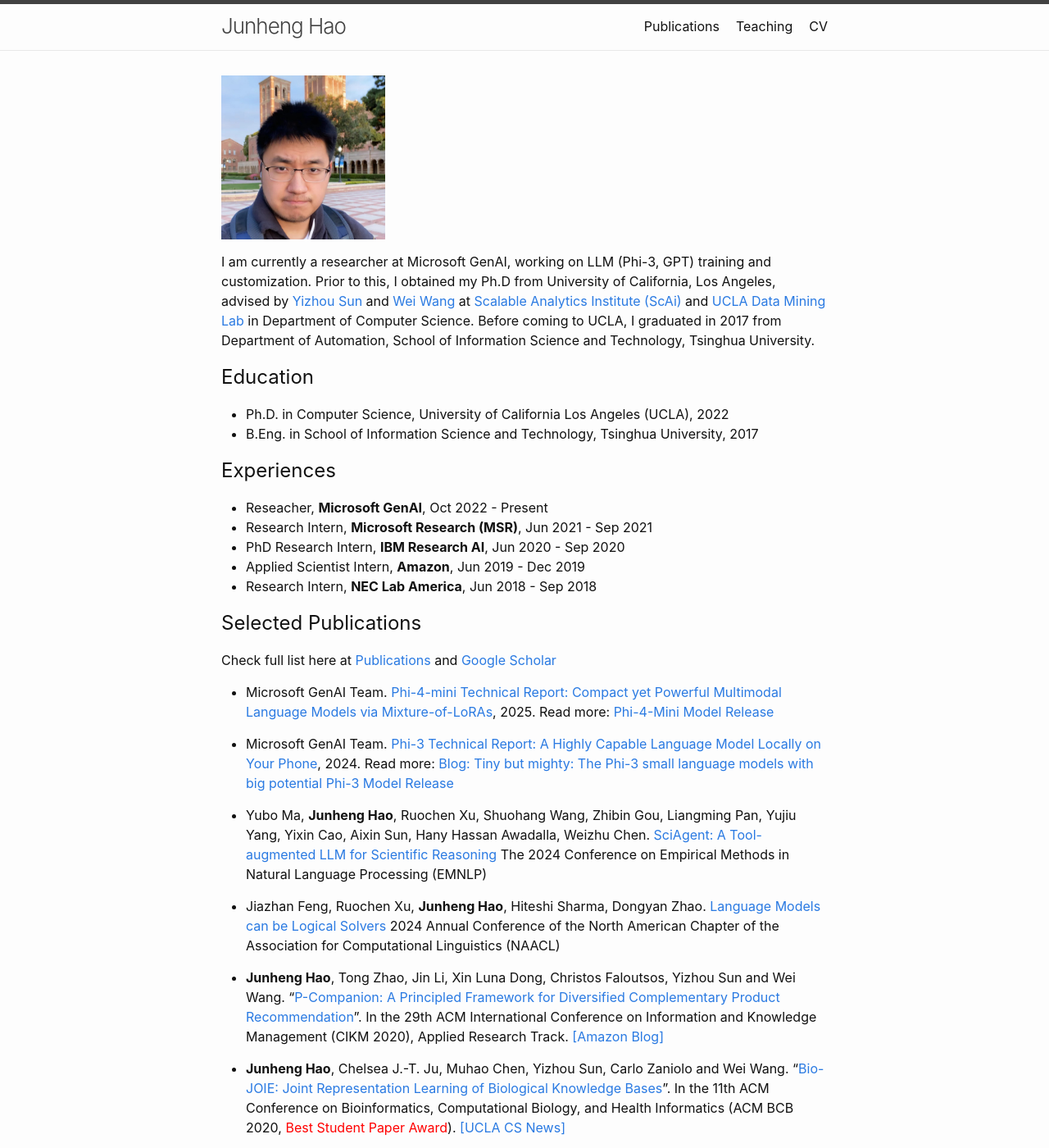
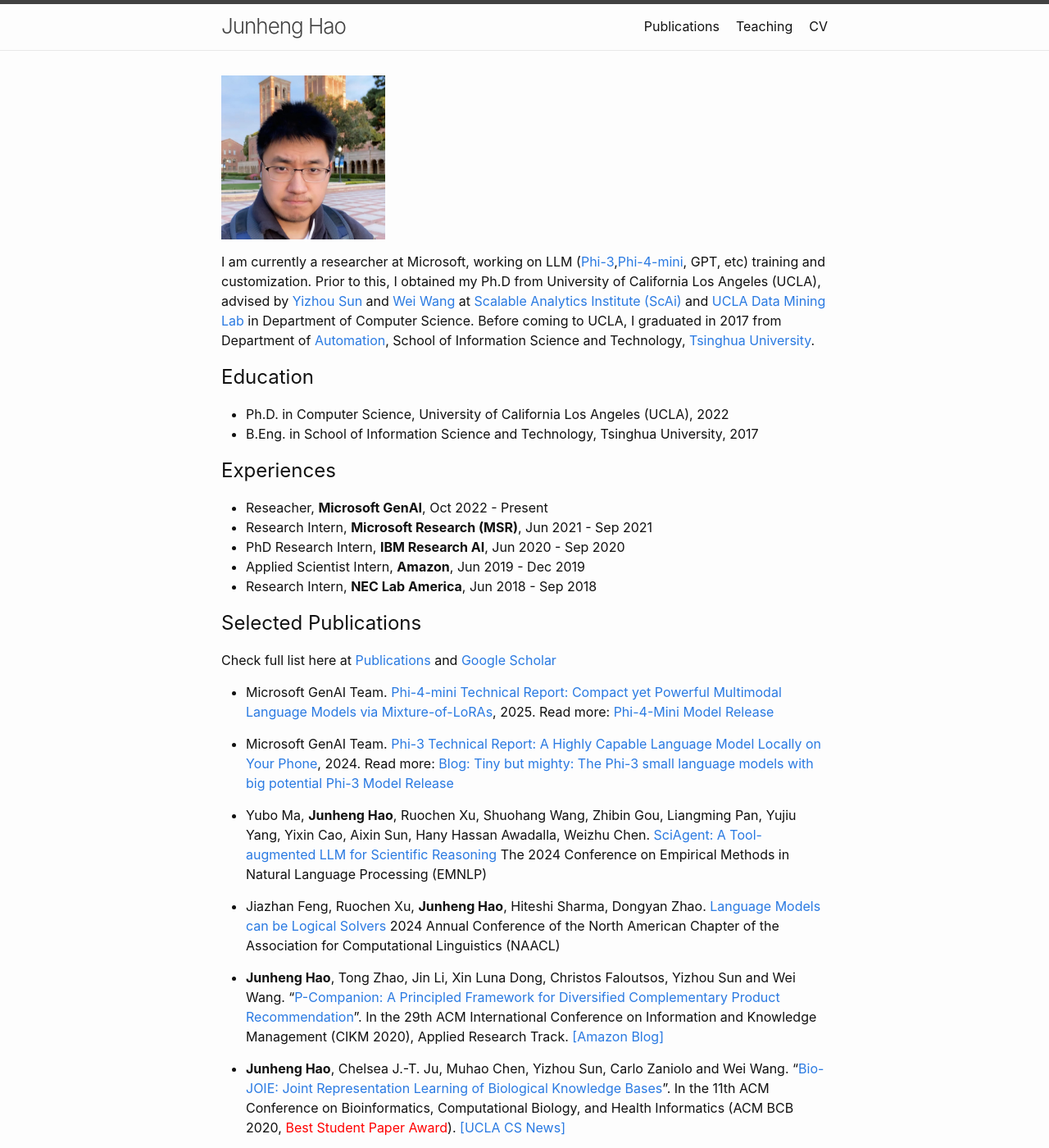
Before and after one commit to junhenghao/junhenghao.github.io, a Jekyll site: the page built from index.md, in a window 1280 px wide and 1400 px high. Shown: the whole window at 82% size. Built offline with Jekyll 4.4.1, drawn with Linux system fonts in a browser that asks for light colours; some of the changed text lies outside the part shown.

Commit message:
revise index page, adjust footer/contact

```diff
--- a/_config.yml
+++ b/_config.yml
@@ -9,7 +9,7 @@
 
 # social links
 linkedin_username: jhaoucla
-# twitter_username: Jeff_haojh
+twitter_username: Jeff_haojh
 # github_username:  jekyll
 # rss: rss
 # dribbble_username: jekyll
--- a/index.md
+++ b/index.md
@@ -10,7 +10,7 @@
 ---
 <img src="/assets/img/newself.jpg" alt="Profile Picture" width="200">
 
-I am currently a researcher at Microsoft GenAI, working on LLM (Phi-3, GPT) training and customization. Prior to this, I obtained my Ph.D from University of California, Los Angeles, advised by [Yizhou Sun](http://web.cs.ucla.edu/~yzsun/) and [Wei Wang](https://web.cs.ucla.edu/~weiwang/) at [Scalable Analytics Institute (ScAi)](https://scai.cs.ucla.edu/) and [UCLA Data Mining Lab](https://ucla-dm.github.io/DM_website/index.html) in Department of Computer Science. Before coming to UCLA, I graduated in 2017 from Department of Automation, School of Information Science and Technology, Tsinghua University.
+I am currently a researcher at Microsoft, working on LLM ([Phi-3](https://techcommunity.microsoft.com/blog/azure-ai-services-blog/discover-the-new-multi-lingual-high-quality-phi-3-5-slms/4225280),[Phi-4-mini](https://azure.microsoft.com/en-us/blog/empowering-innovation-the-next-generation-of-the-phi-family/), GPT, etc) training and customization. Prior to this, I obtained my Ph.D from University of California Los Angeles (UCLA), advised by [Yizhou Sun](http://web.cs.ucla.edu/~yzsun/) and [Wei Wang](https://web.cs.ucla.edu/~weiwang/) at [Scalable Analytics Institute (ScAi)](https://scai.cs.ucla.edu/) and [UCLA Data Mining Lab](https://ucla-dm.github.io/DM_website/index.html) in Department of Computer Science. Before coming to UCLA, I graduated in 2017 from Department of [Automation](https://www.au.tsinghua.edu.cn/), School of Information Science and Technology, [Tsinghua University](https://www.tsinghua.edu.cn/en/).
 
 <!-- <p>You can find more information about my <a href="/publication/">publications</a> and <a href="/teaching/">projects</a>.  -->
 
```
Also changed, not shown: other parts of index.md (+1 -3 lines), teaching.md (+2 -2 lines).
